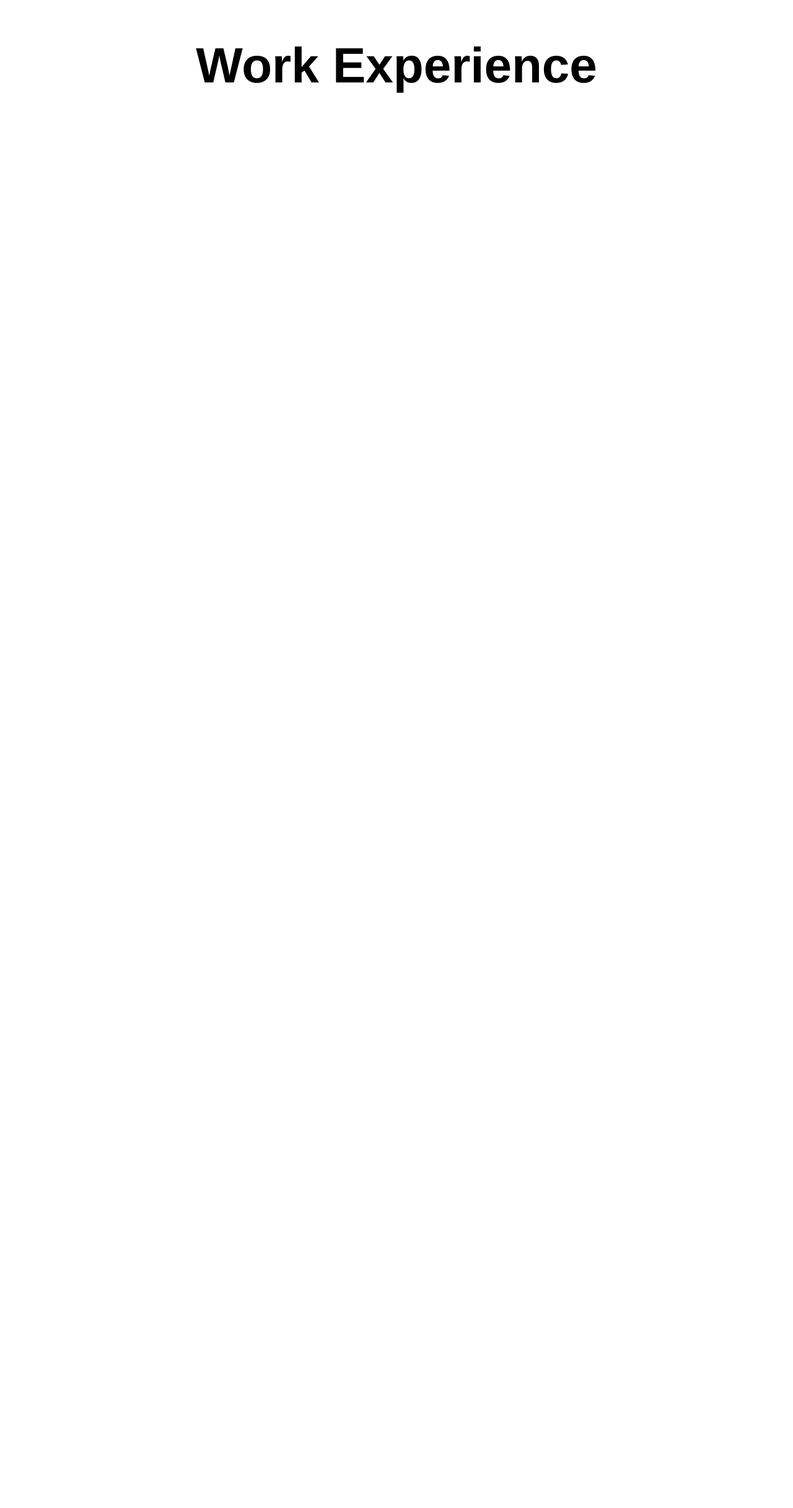
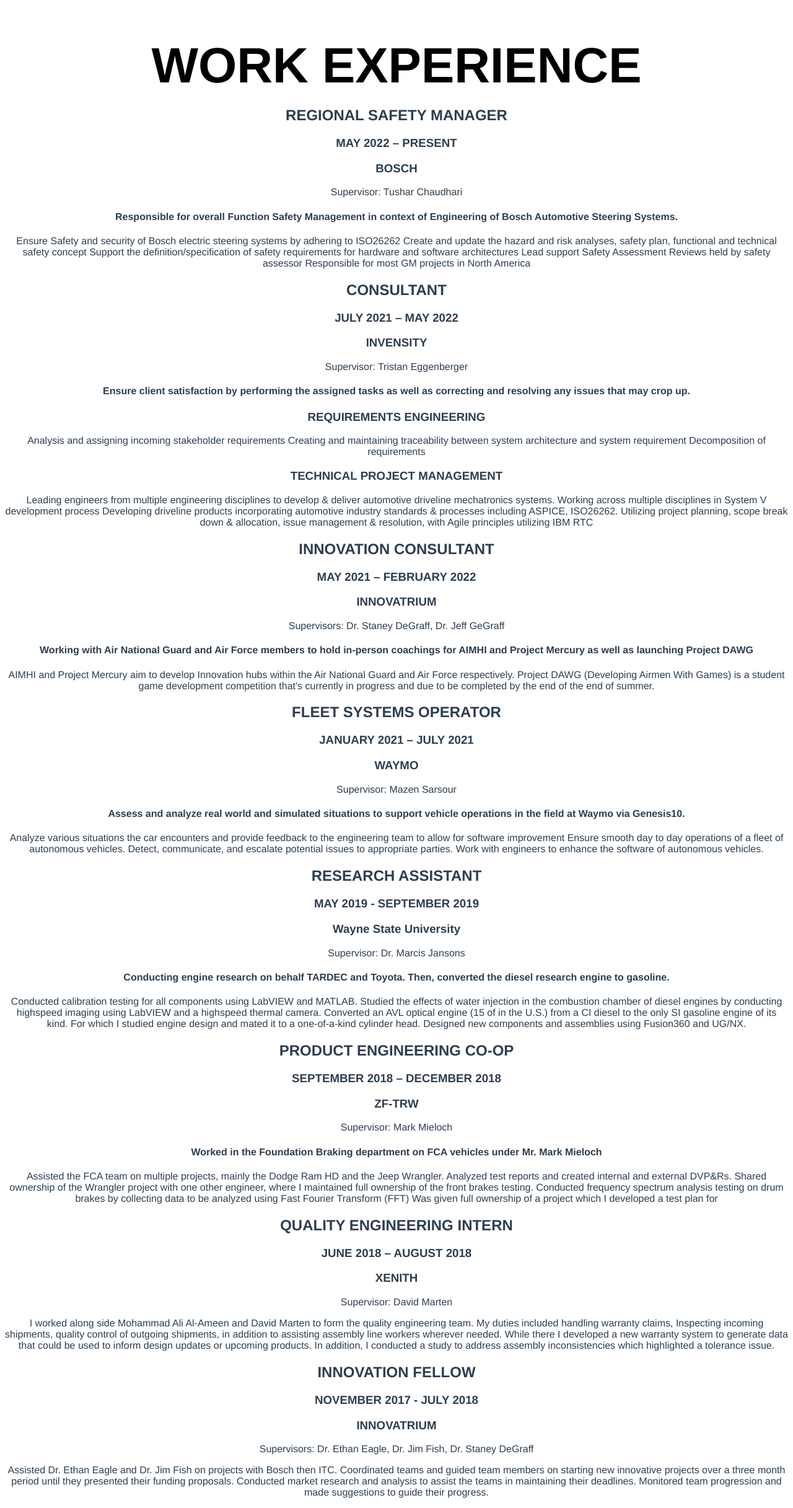
Before and after one commit to lucasamagno/mohijazi, a Vue app: page /work in a window 1280 px wide. Shown: the whole page at 62% size. Before the commit the page ends 800 px from the top, so only its background shows below. Built offline with nearby package versions, Linux system fonts and the light colour scheme.

Commit message:
add content for work and education

```diff
--- a/src/components/Education.vue
+++ b/src/components/Education.vue
@@ -3,5 +3,31 @@ console.log("HEY YOU FOUND ME :)")
 </script>
 
 <template>
-<h1>Education</h1>
+<h1>EDUCATION</h1>
+
+<h2>M.S. MECHANICAL ENGINEERING</h2>
+<h3>Noise And Vibration Control</h3>
+<h4>MAY 2021</h4>
+<h3>L'Aquila, Italy</h3>
+<h4>SEPTEMBER 2019 - JANUARY 2020</h4>
+<p>Offered a scholarship to study abroad in Italy by Dr. Chalhoub, head of the Mechanical Engineering department.
+I was to be the first student to pilot this new study abroad program and give feedback on all the pain points to help smooth the process for future students.
+Studied Advanced Control Systems and Python.
+ I'm Extremely grateful for the opportunity </p>
+
+
+<h2>BACHELORS DEGREE</h2>
+<h4>December 2018</h4>
+
+<h3>Sinusoidal Engine</h3>
+<h4>Advanced CAD Project (ME 5580)</h4>
+<p>Designed a conceptual novel design of an engine combining the sinusoidal and duke engines using NX.
+Conducted CAE (FEA, CFD, and thermal) analysis on the parts in addition to simulating it in NX.</p>
+
+<h3>Portable Water Filtration System</h3>
+<h4>Senior Design Project (ME 4500)</h4>
+<p>This project was intended to tackle the issue of water scarcity in underdeveloped regions of the world. We developed a replicable process to develop a cheap and portable water filtration system that can be taken from village to village easily or even transport the water a reasonable distance.
+the system uses a three stage filtration process that could clean and sanitize natural water using a dual stage particulate filter, carbon filter, and a UV filter..
+We cut open an electric pump which was attached to the stand in such a way to pump the water only when the bicycle was in the pumping configuration. then attached it to the filters which were placed in a balanced configuration when transporting water. An added option was the UV filter which we were unsure would be feasible in the target communities yet if possible was highly recommended. For the UV filter two Dynamos and a small battery, to ensure consistent power delivery for the filter, were added.</p>
+
 </template>
--- a/src/components/Work.vue
+++ b/src/components/Work.vue
@@ -3,5 +3,96 @@ console.log("HEY YOU FOUND ME :)")
 </script>
 
 <template>
-<h1>Work Experience</h1>
+<h1>WORK EXPERIENCE</h1>
+
+<h2>REGIONAL SAFETY MANAGER</h2>
+<h3>MAY 2022 – PRESENT</h3>
+<h3>BOSCH</h3>
+<p>Supervisor: Tushar Chaudhari</p>
+<h4>Responsible for overall Function Safety Management in context of Engineering of Bosch Automotive Steering Systems.</h4>
+<p>Ensure Safety and security of Bosch electric steering systems by adhering to ISO26262
+Create and update the hazard and risk analyses, safety plan, functional and technical safety concept
+Support the definition/specification of safety requirements for hardware and software architectures
+Lead support Safety Assessment Reviews held by safety assessor
+Responsible for most GM projects in North America</p>
+
+
+<h2>CONSULTANT</h2>
+<h3>JULY 2021 – MAY 2022</h3>
+<h3>INVENSITY</h3>
+<p>Supervisor: Tristan Eggenberger</p>
+<h4>Ensure client satisfaction by performing the assigned tasks as well as correcting and resolving any issues that may crop up.</h4>
+<h3>REQUIREMENTS ENGINEERING</h3>
+<p>Analysis and assigning incoming stakeholder requirements
+Creating and maintaining traceability between system architecture and system requirement
+Decomposition of requirements</p>
+<h3>TECHNICAL PROJECT MANAGEMENT</h3>
+<p>Leading engineers from multiple engineering disciplines to develop & deliver automotive driveline mechatronics systems.
+Working across multiple disciplines in System V development process
+Developing driveline products incorporating automotive industry standards & processes including ASPICE, ISO26262.
+Utilizing project planning, scope break down & allocation, issue management & resolution, with Agile principles utilizing IBM RTC</p>
+
+
+<h2>INNOVATION CONSULTANT</h2>
+<h3>MAY 2021 – FEBRUARY 2022</h3>
+<h3>INNOVATRIUM</h3>
+<p>Supervisors: Dr. Staney DeGraff, Dr. Jeff GeGraff</p>
+<h4>Working with Air National Guard and Air Force members to hold in-person coachings for AIMHI and Project Mercury as well as launching Project DAWG</h4>
+<p>AIMHI and Project Mercury aim to develop Innovation hubs within the Air National Guard and Air Force respectively.
+Project DAWG (Developing Airmen With Games) is a student game development competition that's currently in progress and due to be completed by the end of the end of summer.</p>
+
+
+<h2>FLEET SYSTEMS OPERATOR</h2>
+<h3>JANUARY 2021 – JULY 2021</h3>
+<h3>WAYMO</h3>
+<p>Supervisor: Mazen Sarsour</p>
+<h4>Assess and analyze real world and simulated situations to support vehicle operations in the field at Waymo via Genesis10.</h4>
+<p>Analyze various situations the car encounters and provide feedback to the engineering team to allow for software improvement
+Ensure smooth day to day operations of a fleet of autonomous vehicles.
+Detect, communicate, and escalate potential issues to appropriate parties.
+Work with engineers to enhance the software of autonomous vehicles.</p>
+
+
+<h2>RESEARCH ASSISTANT</h2>
+<h3>MAY 2019 - SEPTEMBER 2019</h3>
+<h3>Wayne State University</h3>
+<p>Supervisor: Dr. Marcis Jansons</p>
+<h4>Conducting engine research on behalf TARDEC and Toyota. Then, converted the diesel research engine to gasoline.</h4>
+<p>Conducted calibration testing for all components using LabVIEW and MATLAB.
+Studied the effects of water injection in the combustion chamber of diesel engines by conducting highspeed imaging using LabVIEW and a highspeed thermal camera.
+Converted an AVL optical engine (15 of in the U.S.) from a CI diesel to the only SI gasoline engine of its kind. For which I studied engine design and mated it to a one-of-a-kind cylinder head.
+Designed new components and assemblies using Fusion360 and UG/NX.</p>
+
+
+<h2>PRODUCT ENGINEERING CO-OP</h2>
+<h3>SEPTEMBER 2018 – DECEMBER 2018</h3>
+<h3>ZF-TRW</h3>
+<p>Supervisor: Mark Mieloch</p>
+<h4>Worked in the Foundation Braking department on FCA vehicles under Mr. Mark Mieloch</h4>
+<p>Assisted the FCA team on multiple projects, mainly the Dodge Ram HD and the Jeep Wrangler.
+Analyzed test reports and created internal and external DVP&Rs.
+Shared ownership of the Wrangler project with one other engineer, where I maintained full ownership of the front brakes testing.
+Conducted frequency spectrum analysis testing on drum brakes by collecting data to be analyzed using Fast Fourier Transform (FFT)
+Was given full ownership of a project which I developed a test plan for</p>
+
+
+<h2>QUALITY ENGINEERING INTERN</h2>
+<h3>JUNE 2018 – AUGUST 2018</h3>
+<h3>XENITH</h3>
+<p>Supervisor: David Marten</p>
+<p>I worked along side Mohammad Ali Al-Ameen and David Marten to form the quality engineering team.
+ My duties included handling warranty claims, Inspecting incoming shipments, quality control of outgoing shipments, in addition to assisting assembly line workers wherever needed.
+While there I developed a new warranty system to generate data that could be used to inform design updates or upcoming products. In addition, I conducted a study to address assembly inconsistencies which highlighted a tolerance issue.</p>
+
+
+
+<h2>INNOVATION FELLOW</h2>
+<h3>NOVEMBER 2017 - JULY 2018</h3>
+<h3>INNOVATRIUM</h3>
+<p>Supervisors: Dr. Ethan Eagle, Dr. Jim Fish, Dr. Staney DeGraff</p>
+<p>Assisted Dr. Ethan Eagle and Dr. Jim Fish on projects with Bosch then ITC.
+Coordinated teams and guided team members on starting new innovative projects over a three month period until they presented their funding proposals.
+Conducted market research and analysis to assist the teams in maintaining their deadlines.
+Monitored team progression and made suggestions to guide their progress.</p>
+
 </template>
```
Also changed, not shown: 9 other files (tests, documents, lock files or other folders).
